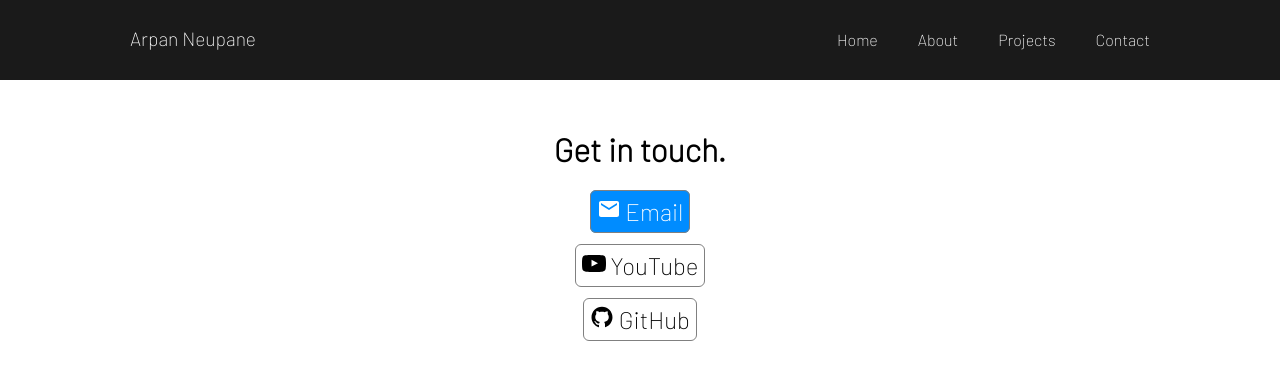
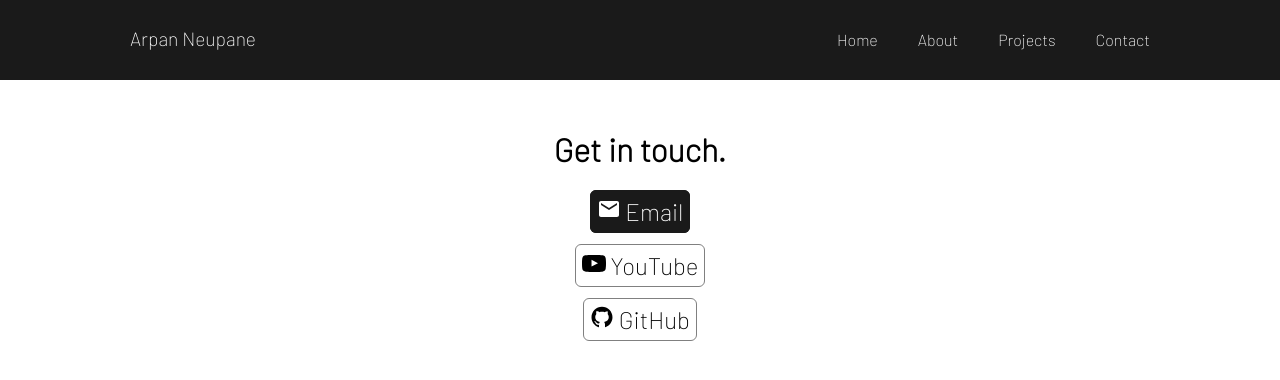
Before and after one commit to arpanneupane19/website-v3, a React (Create React App) app: page /contact in a window 1280 px wide. In both pictures the pointer is over the link "Email". Shown: the top 380 px of the page. Built offline with nearby package versions, Linux system fonts and the light colour scheme.

Commit message:
changed hover color

```diff
--- a/src/components/Contact.css
+++ b/src/components/Contact.css
@@ -25,7 +25,8 @@
 }
 
 .box a:hover {
-  background: rgb(0, 140, 255);
+  background: #1a1a1a;
+  border: 1px solid #1a1a1a;
   color: white;
   transition: 0.3s ease;
 }
```
